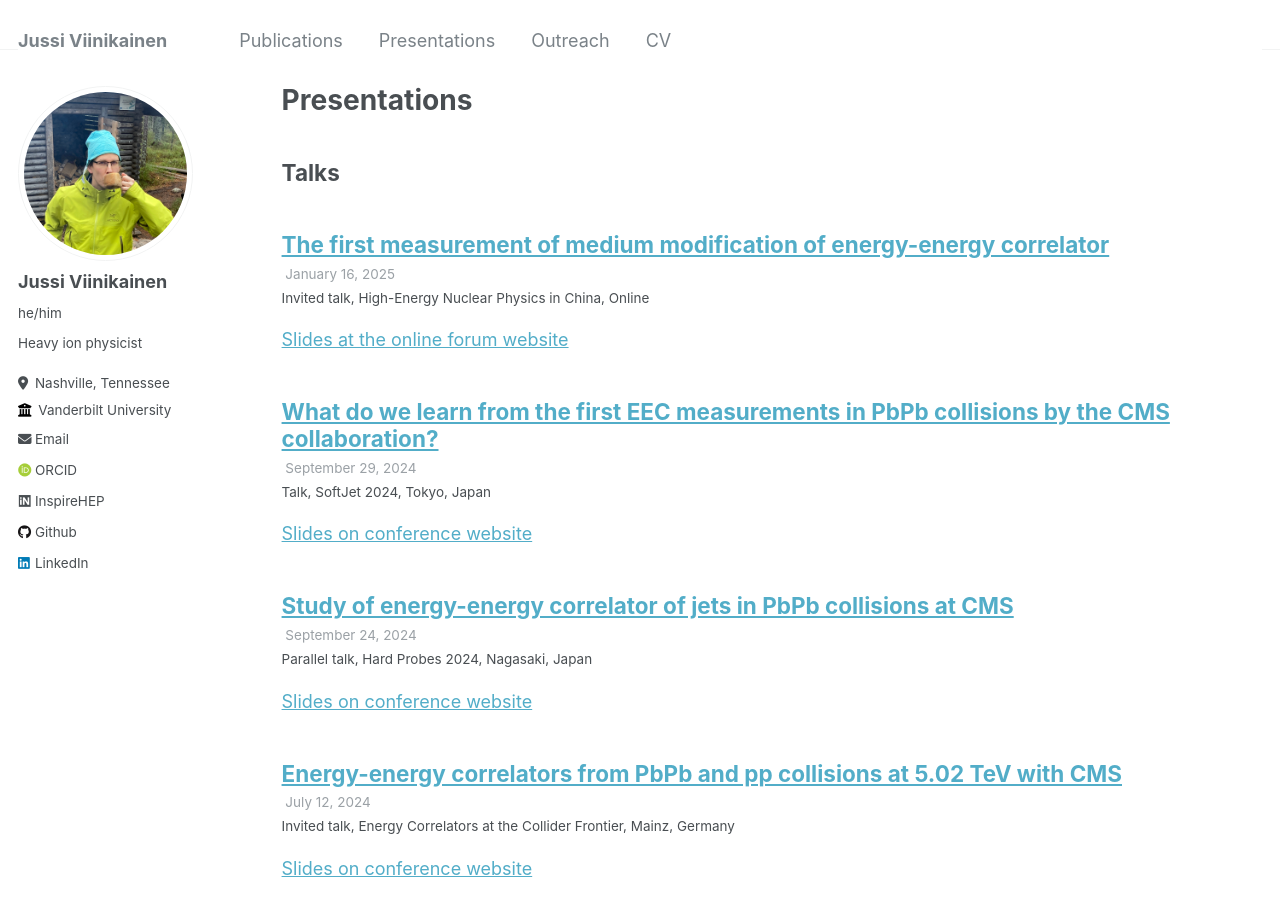
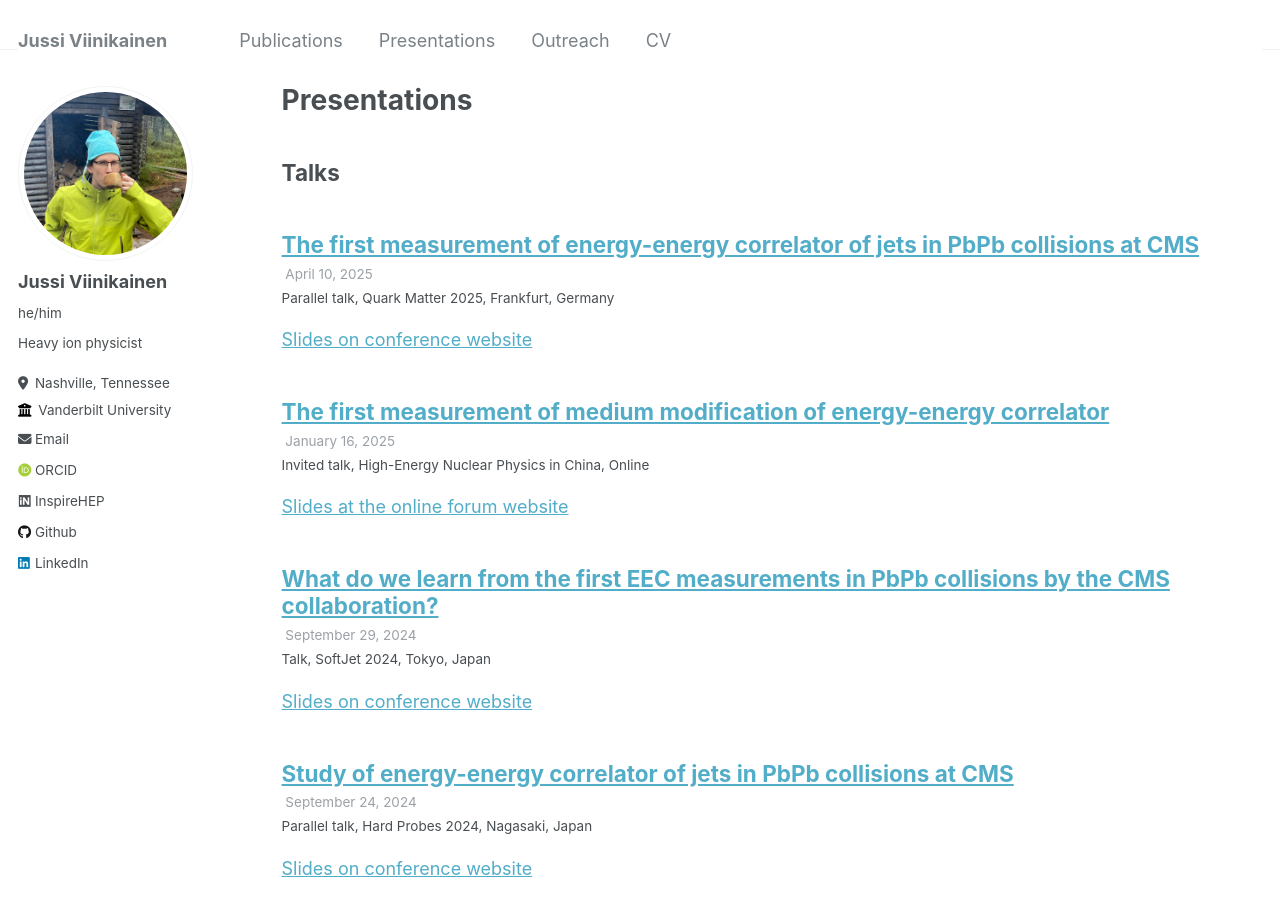
Before and after one commit to jusaviin/jusaviin.github.io, a Jekyll site: the page built from _pages/talks.html, in a window 1280 px wide and 900 px high. Built offline with Jekyll 4.4.1, drawn with Linux system fonts in a browser that asks for light colours; some web fonts are replaced.

Commit message:
Add my QM2025 talk

```diff
--- a/_talks/2025-01-16-HENPIC.md
+++ b/_talks/2025-01-16-HENPIC-2025.md
@@ -2,7 +2,7 @@
 title: "The first measurement of medium modification of energy-energy correlator"
 collection: talks
 type: "Invited talk"
-permalink: /talks/2025-01-16-HENPIC
+permalink: /talks/2025-01-16-HENPIC-2025
 venue: "High-Energy Nuclear Physics in China"
 date: 2025-01-16
 location: "Online"
--- /dev/null
+++ b/_talks/2025-04-10-QM-2025.md
@@ -0,0 +1,13 @@
+---
+title: "The first measurement of energy-energy correlator of jets in PbPb collisions at CMS"
+collection: talks
+type: "Parallel talk"
+permalink: /talks/2025-04-10-QM-2025
+venue: "Quark Matter 2025"
+date: 2025-04-10
+location: "Frankfurt, Germany"
+---
+
+[Slides on conference website](https://indico.cern.ch/event/1334113/contributions/6348620/)
+
+I presented the finalized results of the first energy-energy correlator measurement in heavy ion collisions.
```
Also changed, not shown: 1 other file.
